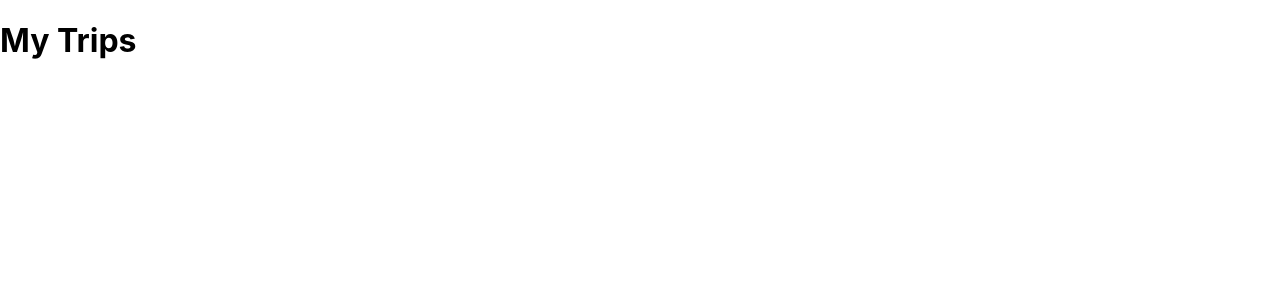
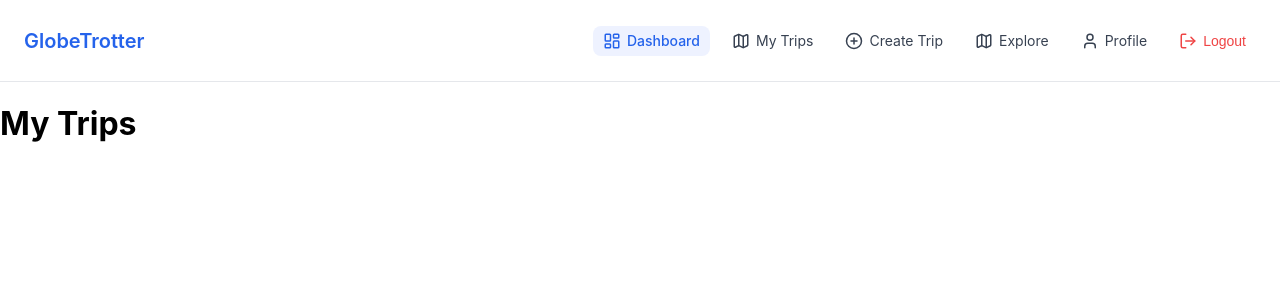
Before and after one commit to mohanrajloganathan05/GlobeTrotter-odoo-hack, a React (Create React App) app in the folder client/: page /dashboard in a window 1280 px wide. Shown: the top 300 px of the page. Built offline with nearby package versions, Linux system fonts and the light colour scheme; sample sign-in values are in the browser's storage.

Commit message:
added navbar and protected routes

```diff
--- a/client/package.json
+++ b/client/package.json
@@ -9,6 +9,7 @@
     "@testing-library/user-event": "^13.5.0",
     "axios": "^1.13.2",
     "lottie-react": "^2.4.1",
+    "lucide-react": "^0.562.0",
     "react": "^19.2.3",
     "react-dom": "^19.2.3",
     "react-router-dom": "^7.11.0",
--- a/client/src/App.js
+++ b/client/src/App.js
@@ -3,17 +3,33 @@ import Login from "./pages/Login";
 import Dashboard from "./pages/Dashboard";
 import CreateTrip from "./pages/CreateTrip";
 import Signup from "./pages/Signup";
-import ForgetPassword from './pages/ForgetPassword';
+import ProtectedRoute from "./components/ProtectedRoute";
+import ProtectedLayout from "./components/ProtectedLayout";
+import PublicRoute from "./components/PublicRoute";
+
+
+
+
 
 export default function App() {
   return (
     <BrowserRouter>
       <Routes>
-        <Route path="/" element={<Login />} />
-        <Route path="/dashboard" element={<Dashboard />} />
-        <Route path="/create" element={<CreateTrip />} />
-        <Route path="/Signup" element={<Signup/>}/>
-        <Route path="/forgetPassword" element={<ForgetPassword/>}/>
+
+        {/* Public routes (ONLY when logged out) */}
+        <Route element={<PublicRoute />}>
+          <Route path="/" element={<Login />} />
+          <Route path="/signup" element={<Signup />} />
+        </Route>
+
+        {/* Protected Routes Wrapper */}
+        <Route element={<ProtectedRoute />}>
+          <Route element={<ProtectedLayout />}>
+            <Route path="/dashboard" element={<Dashboard />} />
+            <Route path="/create" element={<CreateTrip />} />
+          </Route>
+        </Route>
+
       </Routes>
     </BrowserRouter>
   );
--- /dev/null
+++ b/client/src/components/Navbar.jsx
@@ -0,0 +1,65 @@
+import { Link, replace, useLocation, useNavigate } from "react-router-dom";
+import {
+    LayoutDashboard,
+    Map,
+    PlusCircle,
+    Wallet,
+    User,
+    LogOut
+} from "lucide-react";
+import "../styles/Navbar.css";
+
+export default function Navbar() {
+    const location = useLocation();
+    const navigate = useNavigate();
+
+    const isActive = (path) => location.pathname === path;
+
+    const handleLogout = () => {
+        localStorage.removeItem("token");
+        navigate("/", { replace: true });
+    };
+
+    return (
+        <>
+            <nav className="navbar">
+                <h2 className="logo">GlobeTrotter</h2>
+
+                <div className="links">
+                    <Link className={isActive("/dashboard") ? "active" : ""} to="/dashboard">
+                        <LayoutDashboard size={18} />
+                        Dashboard
+                    </Link>
+
+                    <Link className={isActive("/trips") ? "active" : ""} to="/trips">
+                        <Map size={18} />
+                        My Trips
+                    </Link>
+
+                    <Link className={isActive("/create-trip") ? "active" : ""} to="/create-trip">
+                        <PlusCircle size={18} />
+                        Create Trip
+                    </Link>
+
+                    <Link className={isActive("/explore") ? "active" : ""} to="/explore">
+                        <Map size={18} />
+                        Explore
+                    </Link>
+
+                    <Link className={isActive("/profile") ? "active" : ""} to="/profile">
+                        <User size={18} />
+                        Profile
+                    </Link>
+
+                    <button onClick={handleLogout} className="logout-btn">
+                        <LogOut size={18} />
+                        Logout
+                    </button>
+                </div>
+            </nav>
+
+
+        </>
+
+    );
+}
--- /dev/null
+++ b/client/src/components/ProtectedLayout.jsx
@@ -0,0 +1,11 @@
+import Navbar from "./Navbar";
+import { Outlet } from "react-router-dom";
+
+export default function ProtectedLayout() {
+  return (
+    <>
+      <Navbar />
+      <Outlet />
+    </>
+  );
+}
--- /dev/null
+++ b/client/src/components/ProtectedRoute.jsx
@@ -0,0 +1,7 @@
+import { Navigate, Outlet } from "react-router-dom";
+
+export default function ProtectedRoute() {
+  const isLoggedIn = localStorage.getItem("token");
+
+  return isLoggedIn ? <Outlet /> : <Navigate to="/" replace />;
+}
--- /dev/null
+++ b/client/src/components/PublicRoute.jsx
@@ -0,0 +1,7 @@
+import { Navigate, Outlet } from "react-router-dom";
+
+export default function PublicRoute() {
+  const token = localStorage.getItem("token");
+
+  return token ? <Navigate to="/dashboard" replace /> : <Outlet />;
+}
--- a/client/src/pages/Login.jsx
+++ b/client/src/pages/Login.jsx
@@ -1,4 +1,4 @@
-import { useState } from "react";
+import { useState,useEffect } from "react";
 import { Link, useNavigate } from "react-router-dom";
 import Lottie from "lottie-react";
 import travelAnimation from "../assets/LoginAnimation.json";
@@ -10,6 +10,8 @@ export default function Login() {
   const [password, setPassword] = useState("");
   const [error, setError] = useState("");
   const navigate = useNavigate();
+
+
 
   const validateEmail = (email) => {
     const regex = /^[^\s@]+@[^\s@]+\.[^\s@]+$/;
@@ -32,12 +34,19 @@ export default function Login() {
     try {
       const res = await API.post("/login", { email, password });
       localStorage.setItem("token", res.data.token);
-      localStorage.setItem("user", JSON.stringify(res.data.user));
-      navigate("/dashboard");
+      navigate("/dashboard",{replace:true});
     } catch {
       setError("Invalid credentials");
     }
   };
+
+  useEffect(() => {
+    const token = localStorage.getItem("token");
+    if (token) {
+      navigate("/dashboard", { replace: true });
+    }
+  }, [navigate]);
+
 
   return (
     <div className="auth-container split">
--- a/client/src/pages/Signup.jsx
+++ b/client/src/pages/Signup.jsx
@@ -76,7 +76,7 @@ export default function Signup() {
 
         <p className="switch-text">
           Already have an account?{" "}
-          <Link to="/">Login</Link>
+          <Link to="/" replace>Login</Link>
         </p>
       </div>
     </div>
--- /dev/null
+++ b/client/src/styles/Dashboard.css
@@ -0,0 +1,160 @@
+body {
+    font-family: Inter, system-ui, sans-serif;
+  }
+
+  .dashboard {
+    background: #f9fafb;
+    padding: 28px;
+    min-height: 100vh;
+  }
+
+  .dashboard-loading {
+    height: 100vh;
+    display: flex;
+    align-items: center;
+    justify-content: center;
+  }
+
+  /* Header */
+  .dashboard-header {
+    display: flex;
+    justify-content: space-between;
+    align-items: center;
+    gap: 16px;
+    flex-wrap: wrap;
+    margin-bottom: 28px;
+  }
+
+  .dashboard-header h2 {
+    margin: 0;
+    font-size: 22px;
+    color: #111827;
+  }
+
+  .dashboard-header p {
+    margin-top: 4px;
+    color: #6b7280;
+  }
+
+  /* Button */
+  .primary-btn {
+    display: flex;
+    align-items: center;
+    gap: 8px;
+    background: #2563eb;
+    color: white;
+    padding: 10px 16px;
+    border-radius: 10px;
+    border: none;
+    font-weight: 500;
+    cursor: pointer;
+  }
+
+  .primary-btn:hover {
+    opacity: 0.9;
+  }
+
+  /* Stats */
+  .stats {
+    display: grid;
+    grid-template-columns: repeat(auto-fit, minmax(180px, 1fr));
+    gap: 16px;
+    margin-bottom: 28px;
+  }
+
+  .stat-card {
+    background: white;
+    border-radius: 14px;
+    padding: 16px;
+    display: flex;
+    align-items: center;
+    gap: 14px;
+    box-shadow: 0 6px 18px rgba(0,0,0,0.06);
+  }
+
+  .stat-card svg {
+    color: #2563eb;
+  }
+
+  .stat-card h3 {
+    margin: 0;
+  }
+
+  .stat-card span {
+    font-size: 13px;
+    color: #6b7280;
+  }
+
+  /* Main Content */
+  .main-content {
+    display: grid;
+    grid-template-columns: 2fr 1fr;
+    gap: 24px;
+  }
+
+  /* Trips */
+  .trip-section h3 {
+    margin-bottom: 14px;
+  }
+
+  .trip-grid {
+    display: grid;
+    grid-template-columns: repeat(auto-fit, minmax(220px, 1fr));
+    gap: 16px;
+  }
+
+  .trip-card {
+    background: white;
+    padding: 16px;
+    border-radius: 14px;
+    box-shadow: 0 6px 18px rgba(0,0,0,0.06);
+    cursor: pointer;
+    transition: transform 0.2s ease;
+  }
+
+  .trip-card:hover {
+    transform: translateY(-4px);
+  }
+
+  .trip-card p {
+    color: #6b7280;
+    font-size: 14px;
+  }
+
+  .trip-card span {
+    font-size: 13px;
+    color: #6b7280;
+  }
+
+  /* Animation */
+  .animation-card {
+    background: white;
+    border-radius: 16px;
+    padding: 16px;
+    text-align: center;
+    box-shadow: 0 6px 18px rgba(0,0,0,0.06);
+  }
+
+  .animation-card p {
+    margin-top: 8px;
+    font-size: 14px;
+    color: #6b7280;
+  }
+
+  /* Responsive */
+  @media (max-width: 1024px) {
+    .main-content {
+      grid-template-columns: 1fr;
+    }
+  }
+
+  @media (max-width: 600px) {
+    .dashboard {
+      padding: 18px;
+    }
+
+    .primary-btn {
+      width: 100%;
+      justify-content: center;
+    }
+  }
--- /dev/null
+++ b/client/src/styles/Navbar.css
@@ -0,0 +1,86 @@
+.navbar {
+    position: sticky;
+    top: 0;
+    z-index: 100;
+    background: #ffffff;
+    border-bottom: 1px solid #e5e7eb;
+    padding: 12px 24px;
+    display: flex;
+    justify-content: space-between;
+    align-items: center;
+  }
+
+  .logo {
+    font-size: 20px;
+    font-weight: 600;
+    color: #2563eb;
+    white-space: nowrap;
+    cursor: pointer;
+  }
+
+  .links {
+    display: flex;
+    align-items: center;
+    gap: 12px;
+  }
+
+  .navbar a {
+    display: flex;
+    align-items: center;
+    gap: 6px;
+    text-decoration: none;
+    color: #374151;
+    font-size: 14px;
+    padding: 6px 10px;
+    border-radius: 8px;
+    transition: background 0.2s ease, color 0.2s ease;
+  }
+
+  .navbar a:hover {
+    background: #f3f4f6;
+  }
+
+  .navbar a.active {
+    background: #eef2ff;
+    color: #2563eb;
+    font-weight: 500;
+  }
+
+  .logout-btn {
+    display: flex;
+    align-items: center;
+    gap: 6px;
+    background: transparent;
+    border: none;
+    color: #ef4444;
+    font-size: 14px;
+    cursor: pointer;
+    padding: 6px 10px;
+    border-radius: 8px;
+    transition: background 0.2s ease;
+  }
+
+  .logout-btn:hover {
+    background: #fee2e2;
+  }
+
+  @media (max-width: 900px) {
+    .links {
+      flex-wrap: wrap;
+      justify-content: flex-end;
+    }
+  }
+
+  @media (max-width: 600px) {
+    .navbar {
+      flex-direction: column;
+      align-items: flex-start;
+      gap: 10px;
+    }
+
+    .links {
+      width: 100%;
+      justify-content: space-between;
+      gap: 8px;
+    }
+  }
```
Also changed, not shown: 1 other file (tests, documents, lock files or other folders).
